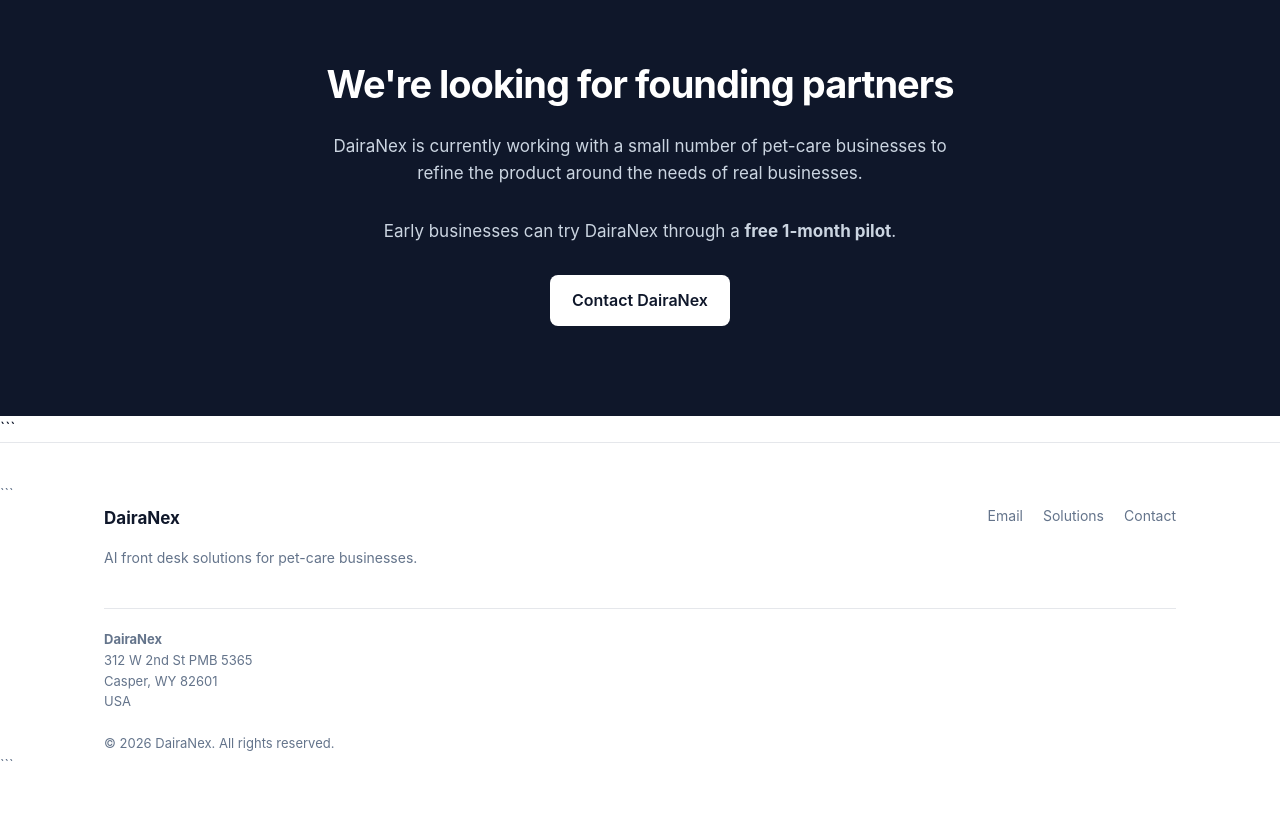
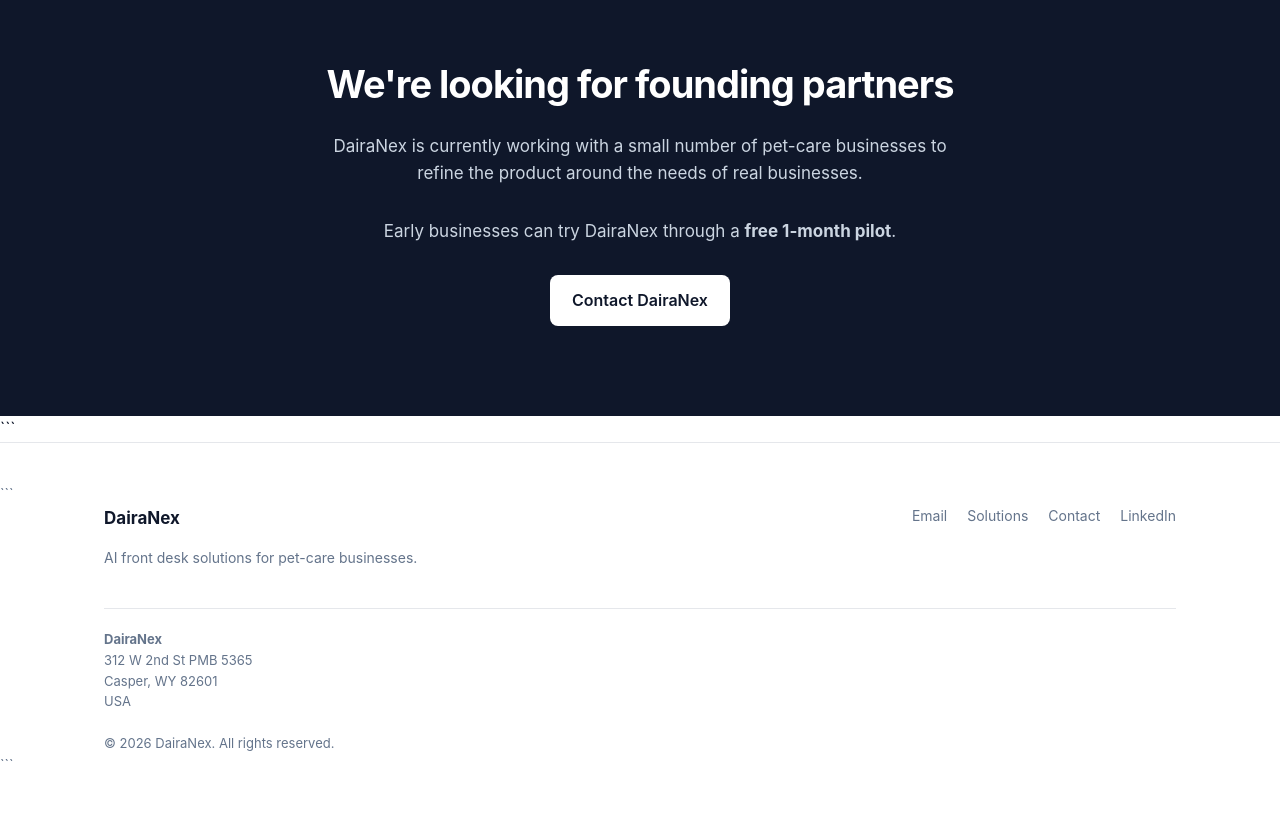
Before and after one commit to masoodaslam/dairanex-website, a plain HTML site: page index.html in a window 1280 px wide. Shown: the part 3039-3855 px from the top of the page. Drawn offline with Linux system fonts and the light colour scheme.

Commit message:
Update index.html

```diff
--- a/index.html
+++ b/index.html
@@ -898,6 +898,13 @@
             <a href="#contact">
                 Contact
             </a>
+            <a
+        href="https://www.linkedin.com/company/dairanex"
+        target="_blank"
+        rel="noopener noreferrer"
+    >
+        LinkedIn
+    </a>
 
         </div>
 
```
